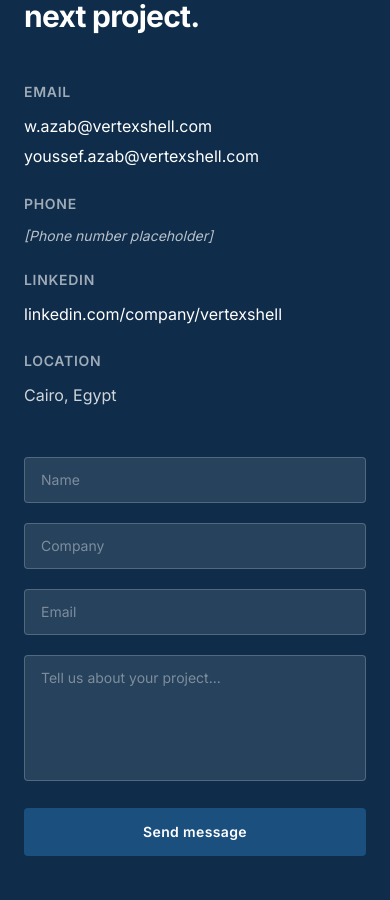
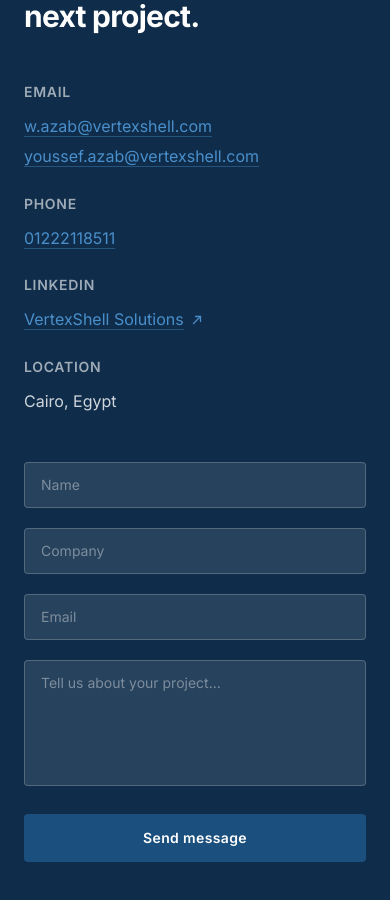
Before and after one commit to web-vx/vx-webapp, a Next.js app: page / in a window 390 px wide. Shown: the part 4308-5208 px from the top of the page. Built offline with nearby package versions, Linux system fonts and the light colour scheme.

Commit message:
Fix contact details: real phone, link-styled email/LinkedIn
Replace phone placeholder with tel link, show LinkedIn as named
hyperlink with external icon, and style emails as visible links.

Co-Authored-By: Claude Fable 5 <noreply@anthropic.com>

```diff
--- a/components/Contact.tsx
+++ b/components/Contact.tsx
@@ -30,13 +30,13 @@ export default function Contact() {
               </h3>
               <a
                 href="mailto:w.azab@vertexshell.com"
-                className="block text-white hover:text-accent transition-colors"
+                className="block w-fit text-accent underline underline-offset-4 decoration-accent/40 hover:text-white hover:decoration-white transition-colors"
               >
                 w.azab@vertexshell.com
               </a>
               <a
                 href="mailto:youssef.azab@vertexshell.com"
-                className="block text-white hover:text-accent transition-colors mt-1"
+                className="block w-fit text-accent underline underline-offset-4 decoration-accent/40 hover:text-white hover:decoration-white transition-colors mt-1"
               >
                 youssef.azab@vertexshell.com
               </a>
@@ -46,7 +46,12 @@ export default function Contact() {
               <h3 className="text-sm font-semibold text-white/60 uppercase tracking-wider mb-3">
                 Phone
               </h3>
-              <p className="text-white/70 italic text-sm">[Phone number placeholder]</p>
+              <a
+                href="tel:+201222118511"
+                className="block w-fit text-accent underline underline-offset-4 decoration-accent/40 hover:text-white hover:decoration-white transition-colors"
+              >
+                01222118511
+              </a>
             </div>
 
             <div>
@@ -57,9 +62,19 @@ export default function Contact() {
                 href="https://www.linkedin.com/company/vertexshell"
                 target="_blank"
                 rel="noopener noreferrer"
-                className="text-white hover:text-accent transition-colors"
+                className="inline-flex items-center gap-1.5 text-accent underline underline-offset-4 decoration-accent/40 hover:text-white hover:decoration-white transition-colors"
               >
-                linkedin.com/company/vertexshell
+                VertexShell Solutions
+                <svg
+                  viewBox="0 0 20 20"
+                  fill="none"
+                  stroke="currentColor"
+                  strokeWidth="1.8"
+                  className="w-3.5 h-3.5"
+                >
+                  <path d="M8 5h7v7" strokeLinecap="round" strokeLinejoin="round" />
+                  <path d="M15 5L5 15" strokeLinecap="round" />
+                </svg>
               </a>
             </div>
 
```
